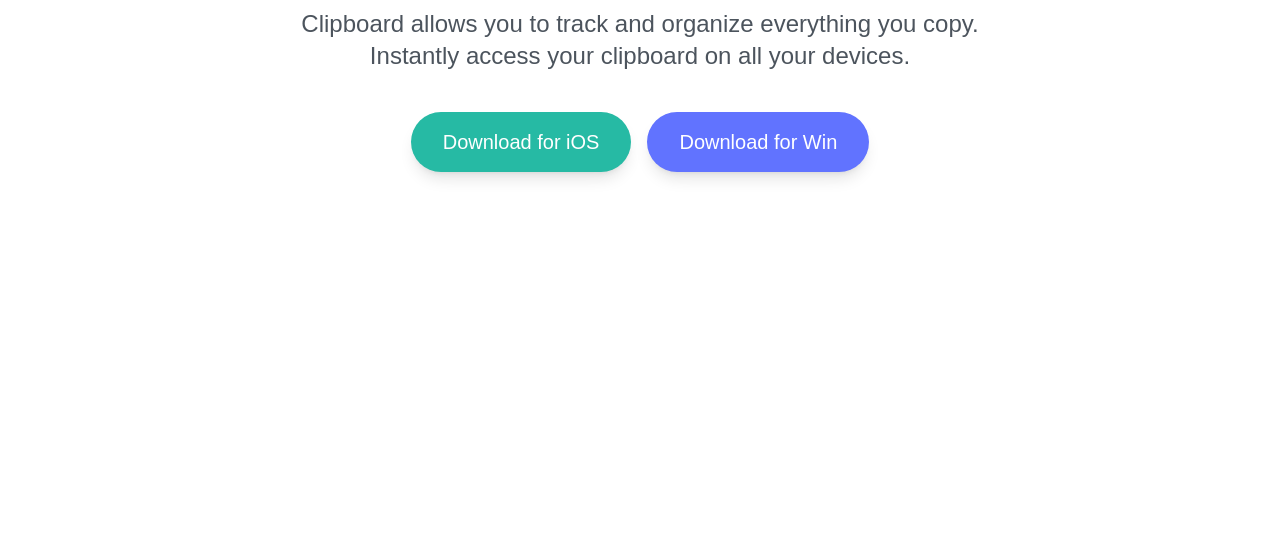
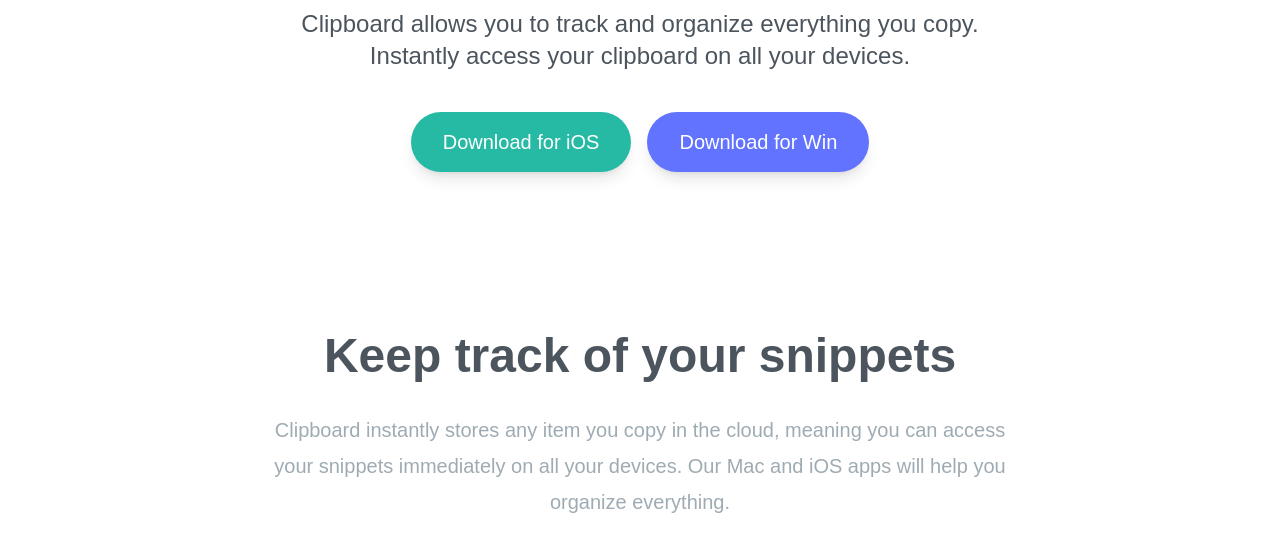
Before and after one commit to renishb10/clipboard-tailwind, a website: page index.html in a window 1280 px wide. Shown: the part 389-940 px from the top of the page. Before the commit the page ends 800 px from the top, so only its background shows below. Drawn offline with Linux system fonts and the light colour scheme; a web font is replaced by a local one.

Commit message:
snippet section and layers directives

```diff
--- a/index.html
+++ b/index.html
@@ -11,10 +11,11 @@
   <title>Clipboard</title>
 </head>
 <body>
-  <section id="hero" class="max-w-6xl mx-auto text-center mb-40 px-10 pt-16">
+  <!-- Hero Section -->
+  <section id="hero" class="section-container mb-40 px-10 pt-16">
     <img src="images/logo.svg" alt="Clipboard Logo" class="mx-auto my-16">
 
-    <h3 class="mb-8 text-4xl font-bold text-darkGrayishBlue md:text-5xl">A history of everything you copy</h3>
+    <h3>A history of everything you copy</h3>
 
     <p class="max-w-3xl mx-auto mb-10 text-2xl text-darkGrayishBlue">
       Clipboard allows you to track and organize everything you copy. Instantly access your clipboard on all your devices.
@@ -26,5 +27,14 @@
       <a href="#" class="p-4 bg-lightBlue rounded-full shadow-lg py-4 px-8 hover:opacity-80 duration-200">Download for Win</a>
     </div>
   </section>
+
+  <!-- Snippet Section -->
+  <div class="section-container my-20 px-10">
+    <h3>Keep track of your snippets</h3>
+
+    <p class="max-w-3xl mx-auto mb-24 text-xl leading-9 text-center text-grayishBlue">
+      Clipboard instantly stores any item you copy in the cloud, meaning you can access your snippets immediately on all your devices. Our Mac and iOS apps will help you organize everything.
+    </p>
+  </div>
 </body>
 </html>
--- a/input.css
+++ b/input.css
@@ -1,6 +1,16 @@
 @tailwind base;
 @tailwind components;
 @tailwind utilities;
+
+@layer base {
+  h3 {
+    @apply mb-8 text-4xl font-bold text-darkGrayishBlue md:text-5xl
+  }
+}
+
+.section-container {
+  @apply max-w-6xl mx-auto text-center
+}
 
 body {
   background-image: url('../images/bg-header-desktop.png');
```
Also changed, not shown: css/style.css.
